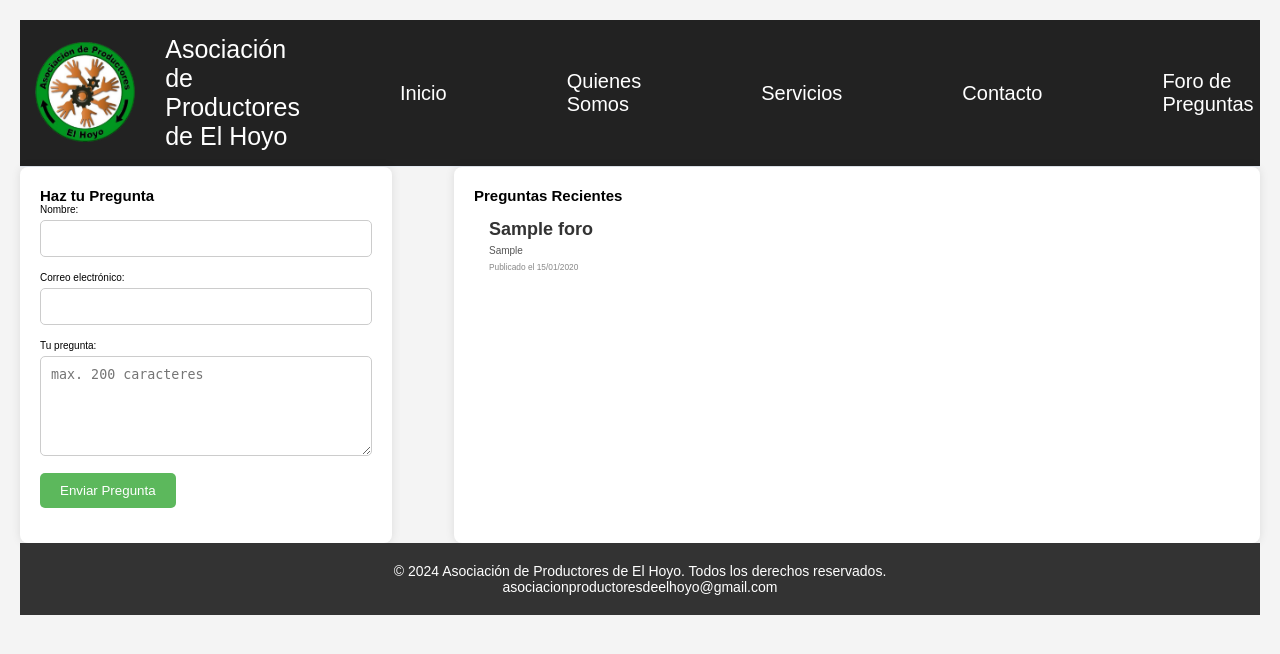
After one commit to karibari70/Asociacion_Productores, a PHP site: page /Foro-test.php in a window 1280 px wide. The commit adds this page. Shown: the top 654 px of the page. Run offline with PHP 8.4, Linux system fonts and the light colour scheme; tables that the repository leaves empty or names only in its code hold one stand-in row (values such as "Sample post").

Commit message:
Modificaciones y Foro Agregado
Placeholder del Foro

```diff
--- /dev/null
+++ b/Foro-test.php
@@ -0,0 +1,73 @@
+<!DOCTYPE html>
+<html lang="en">
+<head>
+    <meta charset="UTF-8">
+    <meta name="viewport" content="width=device-width, initial-scale=1.0">
+    <link rel="stylesheet" href="foro-test.css">
+    <title>Foro de Preguntas</title>
+</head>
+    <?php require 'navbar.php' ?>
+
+<body>
+
+
+    <div class="container">
+        <!-- Formulario a la izquierda -->
+        <div class="form-container">
+            <h2>Haz tu Pregunta</h2>
+            <form method="post" action="agregarConsulta.php">
+                <div class="form-group">
+                    <label for="nombre">Nombre:</label>
+                    <input type="text" id="nombre" name="nombre" required>
+                </div>
+                <div class="form-group">
+                    <label for="email">Correo electrónico:</label>
+                    <input type="email" id="correo" name="correo" required>
+                </div>
+                <div class="form-group">
+                    <label for="pregunta">Tu pregunta:</label>
+                    <textarea placeholder="max. 200 caracteres" id="pregunta" name="pregunta" required></textarea>
+                </div>
+                <div class="form-group">
+                    <button type="submit">Enviar Pregunta</button>
+                </div>
+            </form>
+        </div>
+
+        <!-- Preguntas recientes a la derecha -->
+        <div class="questions-container">
+            <h2>Preguntas Recientes</h2>
+            <!-- Aquí se mostrarán las preguntas -->
+            <?php
+            // Conexión a la base de datos
+            require 'conexion.php';
+            // Consulta para obtener las preguntas más recientes
+            $sql = "SELECT * from foro";
+            $result = $conn->query($sql);
+
+            // Mostrar las preguntas
+            if ($result->num_rows > 0) {
+                while ($row = $result->fetch_assoc()) {
+                    $fechaFormateada = date("d/m/Y", strtotime($row['fecha']));
+                    echo "<div class='question'>";
+                    echo "<h4>" . $row['nombre'] . "</h4>";
+                    echo "<p>" . $row['pregunta'] . "</p>";
+                    echo "<small>Publicado el $fechaFormateada </small>";
+                    echo "</div>";
+                    // echo $row['nombre'];
+                    // echo $row['pregunta'];
+                    // echo $row['nombre'];
+
+                }
+            } else {
+                echo "<p>No hay preguntas aún. Sé el primero en preguntar.</p>";
+            }
+
+            ?>
+        </div>
+    </div>
+
+    <?php require 'footer.php' ?>
+
+</body>
+</html>
--- /dev/null
+++ b/conexion.php
@@ -0,0 +1,11 @@
+<?php
+$servername = "localhost";
+$username = "root";
+$password = "";
+$dbname = "productores_db";
+
+$conn = new mysqli($servername, $username, $password, $dbname);
+
+if ($conn->connect_error){
+    die("Conexion Fallida: " . $conn->connect_error);
+}
--- a/estilos.css
+++ b/estilos.css
@@ -1,4 +1,4 @@
-/* ----------------------------------------------- Galería ------------------------------------------------ */
+/* ----------------------------------------------- Foro --------------------------------------------- */
 
 .conten-imagen{
     position: relative;
--- /dev/null
+++ b/foro-test.css
@@ -0,0 +1,69 @@
+body {
+    font-family: Arial, sans-serif;
+    background-color: #f4f4f4;
+    margin: 0;
+    padding: 20px;
+}
+.container {
+    display: flex;
+    justify-content: space-between;
+}
+.form-container {
+    width: 30%;
+    background-color: #fff;
+    padding: 20px;
+    border-radius: 8px;
+    box-shadow: 0 0 10px rgba(0, 0, 0, 0.1);
+    position: sticky;
+    top: 20px; /* Hace que el formulario sea flotante mientras se hace scroll */
+}
+.questions-container {
+    width: 65%;
+    background-color: #fff;
+    padding: 20px;
+    border-radius: 8px;
+    box-shadow: 0 0 10px rgba(0, 0, 0, 0.1);
+}
+.form-group {
+    margin-bottom: 15px;
+}
+.form-group label {
+    display: block;
+    margin-bottom: 5px;
+}
+.form-group input, .form-group textarea {
+    width: 100%;
+    padding: 10px;
+    border: 1px solid #ccc;
+    border-radius: 5px;
+}
+.form-group textarea {
+    height: 100px;
+}
+.form-group button {
+    padding: 10px 20px;
+    background-color: #5cb85c;
+    color: white;
+    border: none;
+    border-radius: 5px;
+    cursor: pointer;
+}
+.question {
+    padding: 15px;
+    border-bottom: 1px solid #ddd;
+}
+.question:last-child {
+    border-bottom: none;
+}
+.question h4 {
+    margin: 0;
+    font-size: 18px;
+    color: #333;
+}
+.question p {
+    margin: 5px 0;
+    color: #555;
+}
+.question small {
+    color: #888;
+}
--- a/navbar.php
+++ b/navbar.php
@@ -31,7 +31,7 @@
           <a href="Contacto.php" class="nav-link">Contacto</a>
         </li>
         <li class="nav-item">
-          <a href="Galeria.php" class="nav-link">Galería</a>
+          <a href="Foro-test.php" class="nav-link">Foro de Preguntas</a>
         </li>
       </ul>
       <div class="hamburger">
```
Also changed, not shown: Foro.php (renamed from Galeria.php, +1 -11 lines), agregarConsulta.php (added, +12 -0 lines), Media/no-utilizable/Grua_1-Galeria.jpg (renamed from Media/Grua_1-Galeria.jpg), Media/no-utilizable/Grua_2-Galería.jpg (renamed from Media/Grua_2-Galería.jpg).
